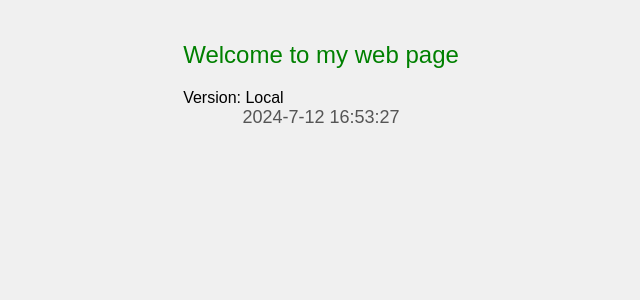
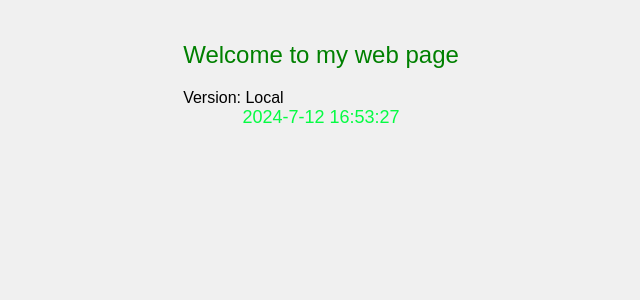
Before and after one commit to George-Hampson/heroku_task, a Flask app: page / in a window 1280 px wide. Shown: the part 316-616 px from the top of the page, without its empty margins (319-959 px from the left). Run offline with Flask 2, Linux system fonts and the light colour scheme.

Commit message:
Colour Change

```diff
--- a/app/templates/index.html
+++ b/app/templates/index.html
@@ -23,7 +23,7 @@
         .datetime {
             text-align: center;
             font-size: 18px;
-            color: #555;
+            color: #05fc43;
         }
     </style>
 </head>
```
